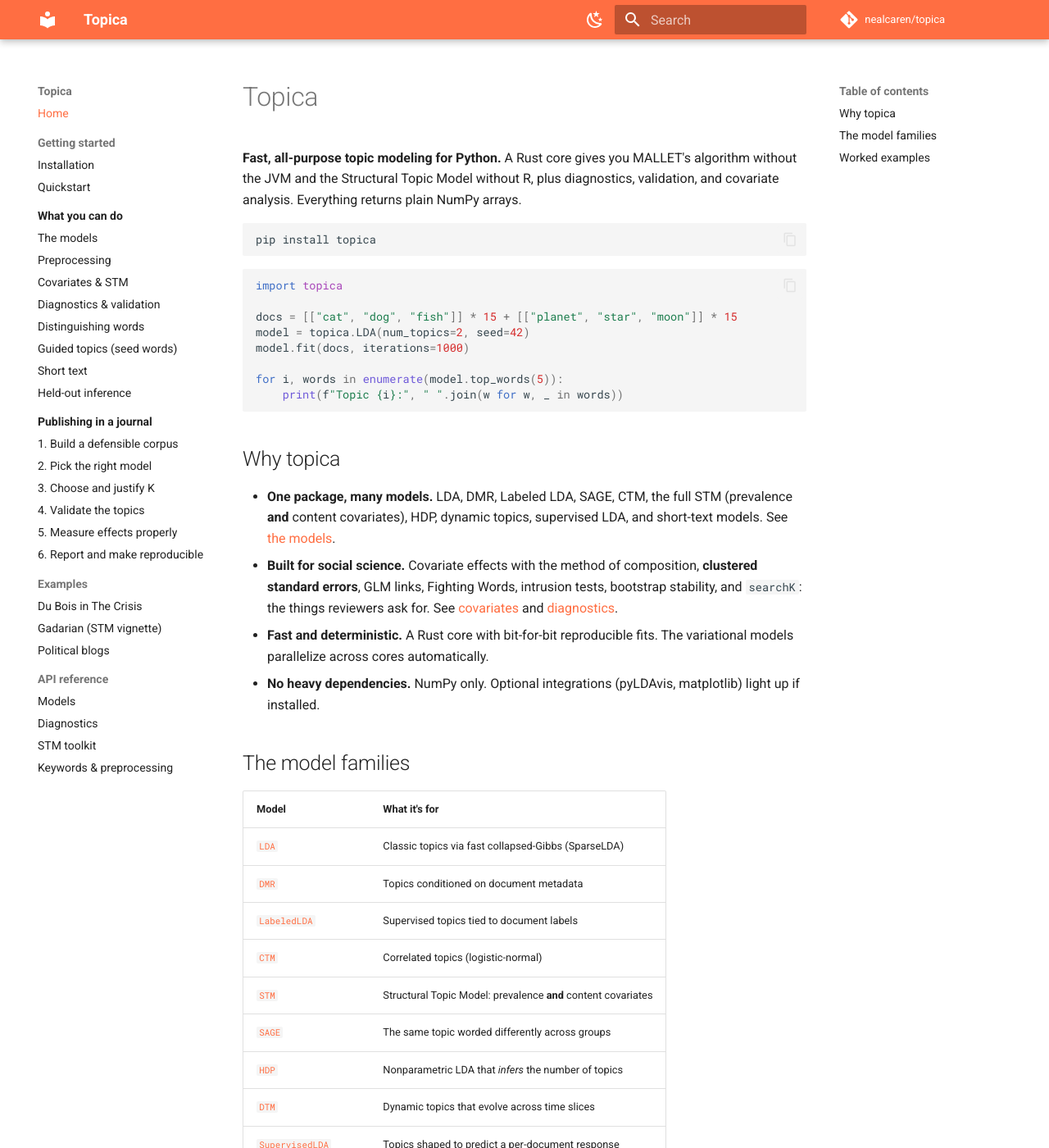
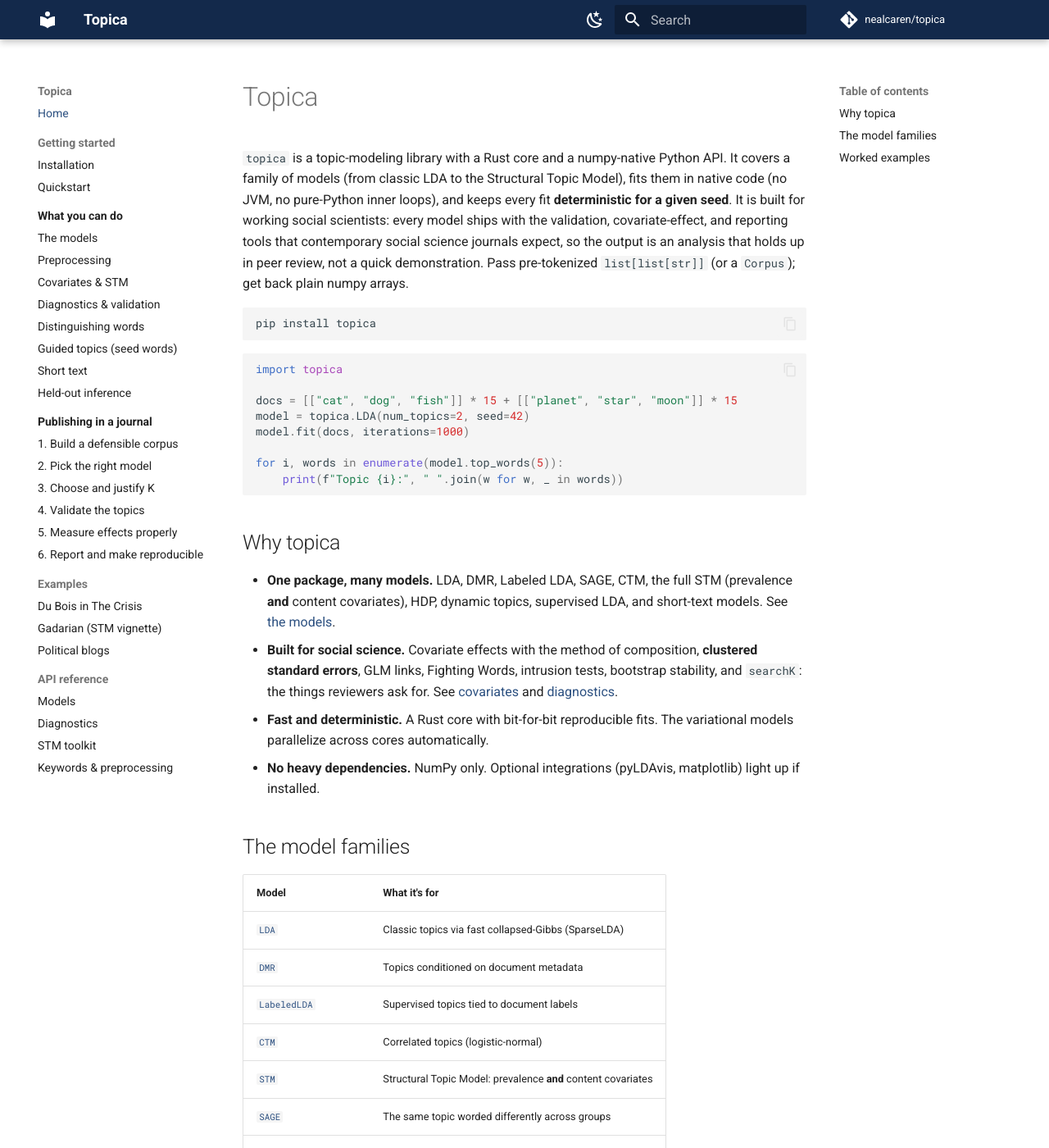
Before and after one commit to nealcaren/turbotopics, an MkDocs documentation site: the page built from docs/index.md, in a window 1280 px wide and 1400 px high. Shown: the whole window at 82% size. Built offline with MkDocs 1.6.1 and Material for MkDocs 9.7.7, drawn with Linux system fonts in a browser that asks for light colours; comment, search, counter and statistics services are not loaded.

Commit message:
Docs: UNC brand palette, shared intro, drop em dashes
- Color scheme: custom UNC palette via docs/stylesheets/extra.css — Navy
  (#13294B) header/nav, Carolina Blue (#4B9CD3) accents, Bolin Creek (#2C5080)
  body links in light mode and Carolina Blue in dark; light/dark toggle kept.
- README and docs index now open with the same paragraph, adding a line that
  Topica targets working social scientists (validation, covariate effects, and
  reporting to contemporary social-science-journal standards), not a toy.
- Removed em dashes from the README (colons / parentheses / commas instead).

Co-Authored-By: Claude Opus 4.8 (1M context) <noreply@anthropic.com>

````diff
--- a/docs/index.md
+++ b/docs/index.md
@@ -1,9 +1,13 @@
 # Topica
 
-**Fast, all-purpose topic modeling for Python.** A Rust core gives you MALLET's
-algorithm without the JVM and the Structural Topic Model without R, plus
-diagnostics, validation, and covariate analysis. Everything returns plain
-NumPy arrays.
+`topica` is a topic-modeling library with a Rust core and a numpy-native Python
+API. It covers a family of models (from classic LDA to the Structural Topic
+Model), fits them in native code (no JVM, no pure-Python inner loops), and keeps
+every fit **deterministic for a given seed**. It is built for working social
+scientists: every model ships with the validation, covariate-effect, and
+reporting tools that contemporary social science journals expect, so the output
+is an analysis that holds up in peer review, not a quick demonstration. Pass
+pre-tokenized `list[list[str]]` (or a `Corpus`); get back plain numpy arrays.
 
 ```bash
 pip install topica
--- /dev/null
+++ b/docs/stylesheets/extra.css
@@ -0,0 +1,32 @@
+/* Topica docs — UNC brand palette.
+   Carolina Blue #4B9CD3 + Navy #13294B (https://identity.unc.edu/brand/color/).
+   Navy carries structure (header/nav) so white text stays legible; Carolina
+   Blue is the accent. Body links use Bolin Creek #2C5080 in light mode for
+   readable contrast on white, and Carolina Blue in dark mode where it pops. */
+
+/* ---- Light mode (default scheme) ---- */
+:root,
+[data-md-color-scheme="default"] {
+  --md-primary-fg-color:        #13294B;  /* Navy — header & nav */
+  --md-primary-fg-color--light: #2C5080;  /* Bolin Creek */
+  --md-primary-fg-color--dark:  #0d1c34;  /* deeper navy */
+  --md-primary-bg-color:        #ffffff;
+  --md-primary-bg-color--light: rgba(255, 255, 255, 0.7);
+
+  --md-accent-fg-color:             #4B9CD3;            /* Carolina Blue */
+  --md-accent-fg-color--transparent: rgba(75, 156, 211, 0.1);
+
+  --md-typeset-a-color: #2C5080;  /* links: Bolin Creek (~7:1 on white) */
+}
+
+/* ---- Dark mode (slate scheme) ---- */
+[data-md-color-scheme="slate"] {
+  --md-primary-fg-color:        #13294B;  /* navy header on near-black */
+  --md-primary-fg-color--light: #2C5080;
+  --md-primary-fg-color--dark:  #0a1428;
+
+  --md-accent-fg-color:             #4B9CD3;
+  --md-accent-fg-color--transparent: rgba(75, 156, 211, 0.15);
+
+  --md-typeset-a-color: #4B9CD3;  /* Carolina Blue links pop on dark */
+}
--- a/mkdocs.yml
+++ b/mkdocs.yml
@@ -10,15 +10,15 @@ theme:
   palette:
     - media: "(prefers-color-scheme: light)"
       scheme: default
-      primary: deep orange
-      accent: deep orange
+      primary: custom
+      accent: custom
       toggle:
         icon: material/weather-night
         name: Switch to dark mode
     - media: "(prefers-color-scheme: dark)"
       scheme: slate
-      primary: deep orange
-      accent: deep orange
+      primary: custom
+      accent: custom
       toggle:
         icon: material/weather-sunny
         name: Switch to light mode
@@ -32,6 +32,9 @@ theme:
     - content.code.annotate
     - toc.follow
     - search.suggest
+
+extra_css:
+  - stylesheets/extra.css
 
 markdown_extensions:
   - admonition
````
Also changed, not shown: README.md (+14 -14 lines).
